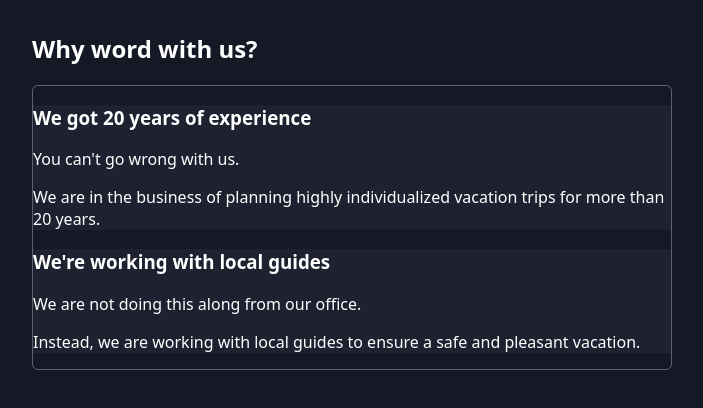
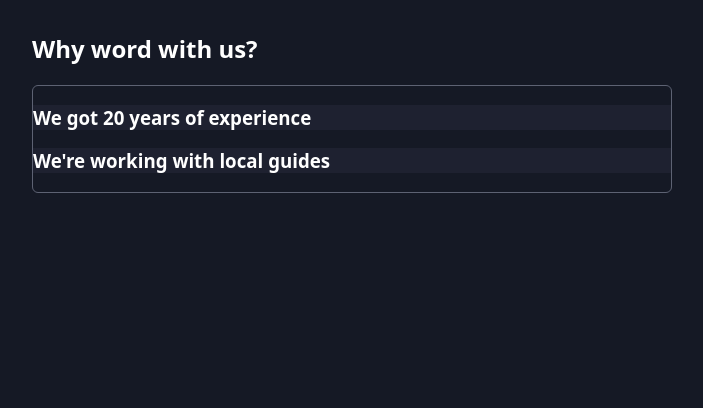
Before and after one commit to MinHan-Kyaw/React-Pattern, a React (Vite) app: page / in a window 1280 px wide. Shown: the top 408 px of the page, without its empty margins (288-991 px from the left). Built offline with nearby package versions, Linux system fonts and the light colour scheme.

Commit message:
Managing Multi-Component State with the Context API

```diff
--- a/src/App.jsx
+++ b/src/App.jsx
@@ -8,6 +8,7 @@ function App() {
         <h2>Why word with us?</h2>
         <Accordion className="accordion">
           <AccordionItem
+            id="experience"
             className="accordion-item"
             title="We got 20 years of experience"
           >
@@ -20,6 +21,7 @@ function App() {
             </article>
           </AccordionItem>
           <AccordionItem
+            id="local-guides"
             className="accordion-item"
             title="We're working with local guides"
           >
@@ -34,6 +36,6 @@ function App() {
         </Accordion>
       </section>
     </main>
-  );
+  )
 }
 export default App;
--- a/src/components/Accordion/Accordion.jsx
+++ b/src/components/Accordion/Accordion.jsx
@@ -1,3 +1,37 @@
+import { createContext, useState,useContext } from "react";
+
+const AccordionContext = createContext();
+
+export function useAccordionContext() {
+  const ctx = useContext(AccordionContext);
+  if (!ctx) {
+    throw new Error(
+      "Accordion-related components must be wrapped by <Accordion />"
+    );
+  }
+  return ctx;
+}
+
 export default function Accordion({ children, className }) {
-  return <ul className={className}>{children}</ul>;
+  const [openItemId, setOpenItemId] = useState();
+
+  function openItem(id) {
+    setOpenItemId(id);
+  }
+
+  function closeItem() {
+    setOpenItemId(null);
+  }
+
+  const contextValue = {
+    openItemId,
+    openItem,
+    closeItem,
+  };
+
+  return (
+    <AccordionContext.Provider value={contextValue}>
+      <ul className={className}>{children}</ul>
+    </AccordionContext.Provider>
+  );
 }
--- a/src/components/Accordion/AccordionItem.jsx
+++ b/src/components/Accordion/AccordionItem.jsx
@@ -1,8 +1,28 @@
-export default function AccordionItem({ className, title, children }) {
+import { useAccordionContext } from "./Accordion";
+
+export default function AccordionItem({ id, className, title, children }) {
+  const { openItemId, openItem, closeItem } = useAccordionContext();
+
+  const isOpen = openItemId === id;
+
+  function handleClick() {
+    if (isOpen) {
+      closeItem();
+    } else {
+      openItem(id);
+    }
+  }
+
   return (
     <li className={className}>
-      <h3>{title}</h3>
-      <div>{children}</div>
+      <h3 onClick={handleClick}>{title}</h3>
+      <div
+        className={
+          isOpen ? "accordion-item-content open" : "accordion-item-content"
+        }
+      >
+        {children}
+      </div>
     </li>
-  );
+  )
 }
```
